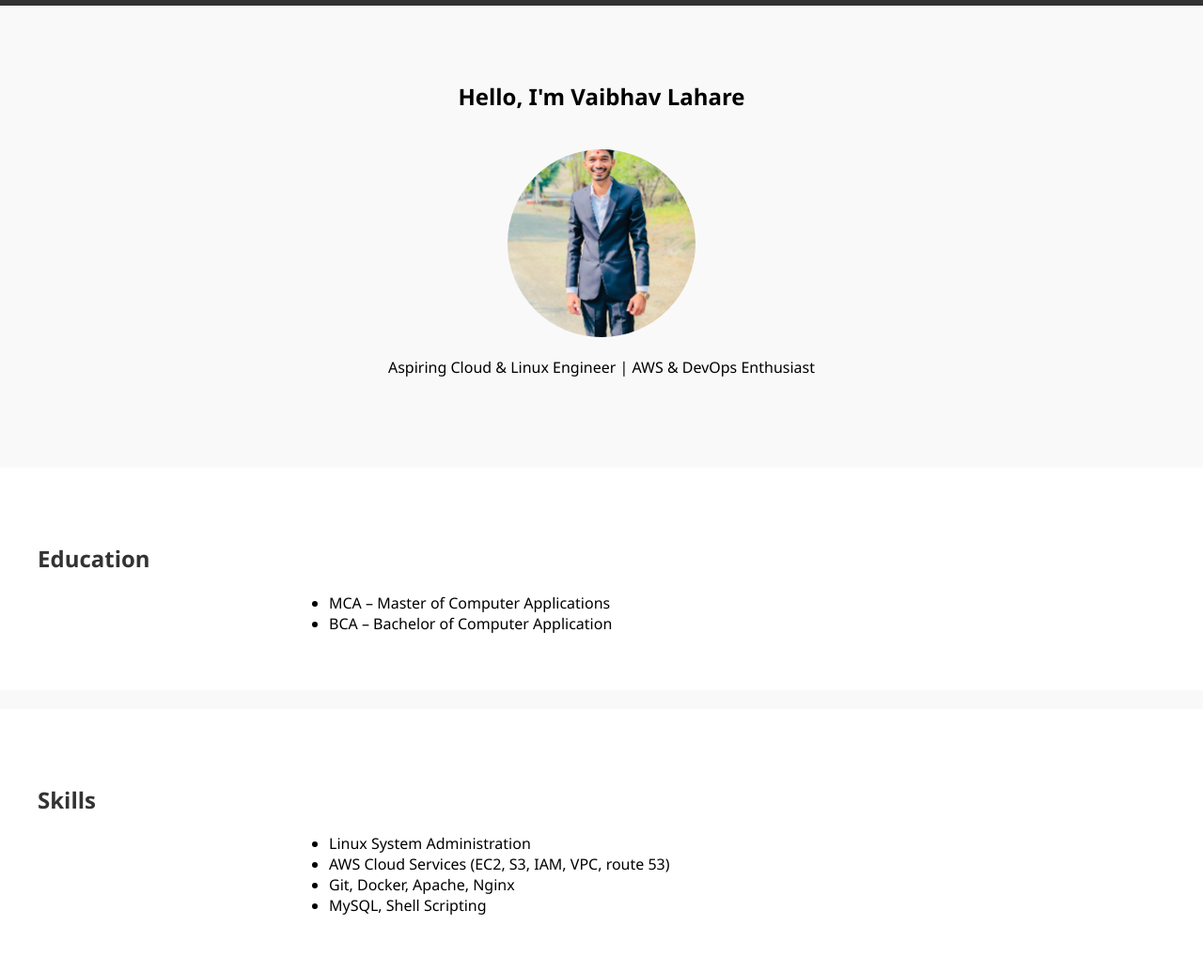
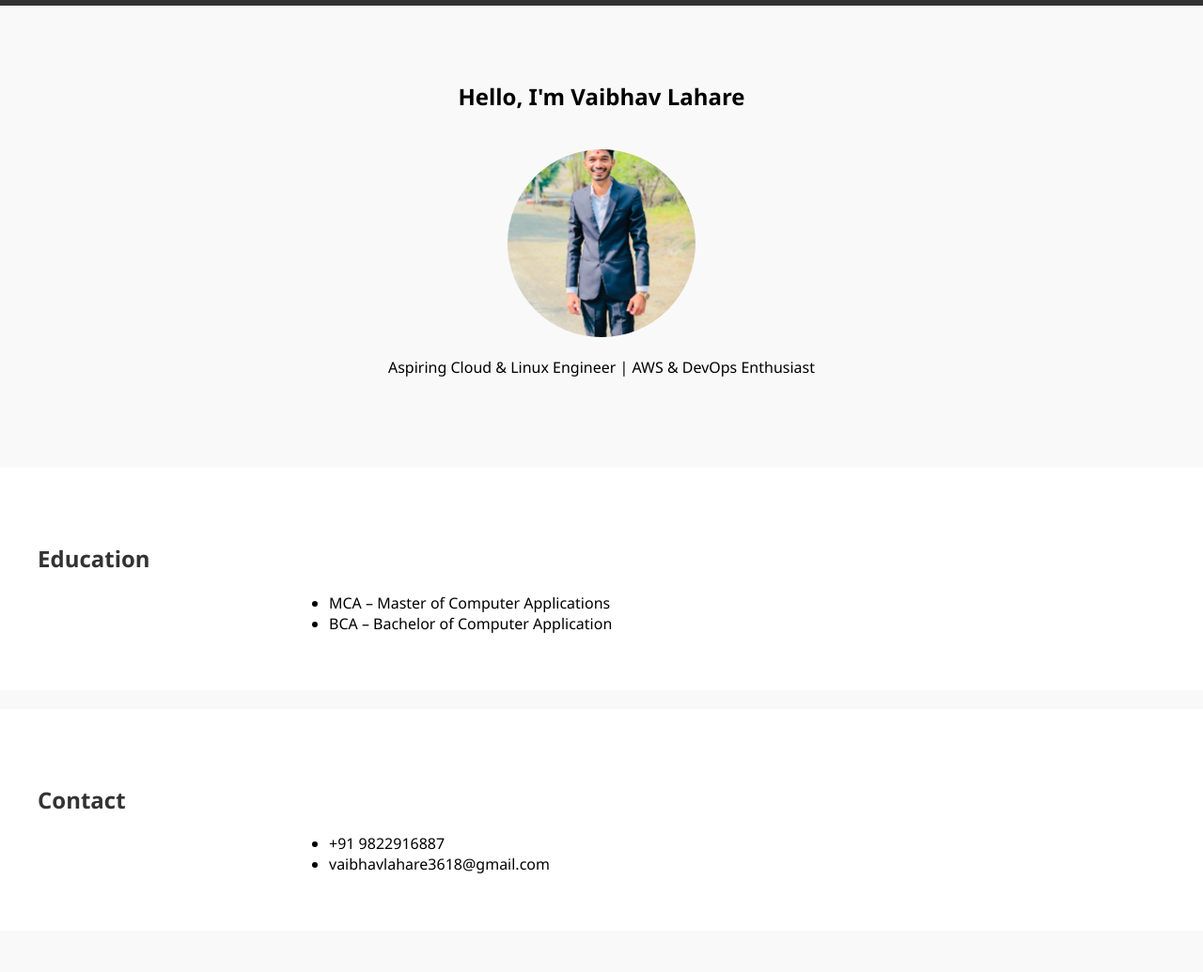
Before and after one commit to vaibhavlahare/vaibhav-portfolio, a plain HTML site: page index.html in a window 1280 px wide. Shown: the part 72-1107 px from the top of the page at 94% size. After the commit the page ends 1063 px from the top, so only its background shows below. Drawn offline with Linux system fonts and the light colour scheme.

Commit message:
contact section

```diff
--- a/index.html
+++ b/index.html
@@ -16,6 +16,7 @@
         <li><a href="#home">Home</a></li>
         <li><a href="#education">Education</a></li>
         <li><a href="#skills">Skills</a></li>
+        <li><a href="contact">Contact</a></li>
       </ul>
     </nav>
   </header>
@@ -36,14 +37,13 @@
     </ul>
   </section>
 
+
   <!-- ✅ Skills Section -->
-  <section id="skills" class="section">
-    <h2>Skills</h2>
+  <section id="contact" class="section">
+    <h2>Contact</h2>
     <ul>
-      <li>Linux System Administration</li>
-      <li>AWS Cloud Services (EC2, S3, IAM, VPC, route 53)</li>
-      <li>Git, Docker, Apache, Nginx</li>
-      <li>MySQL, Shell Scripting</li>
+      <li>+91 9822916887</li>
+      <li>vaibhavlahare3618@gmail.com</li>
     </ul>
   </section>
 
```
